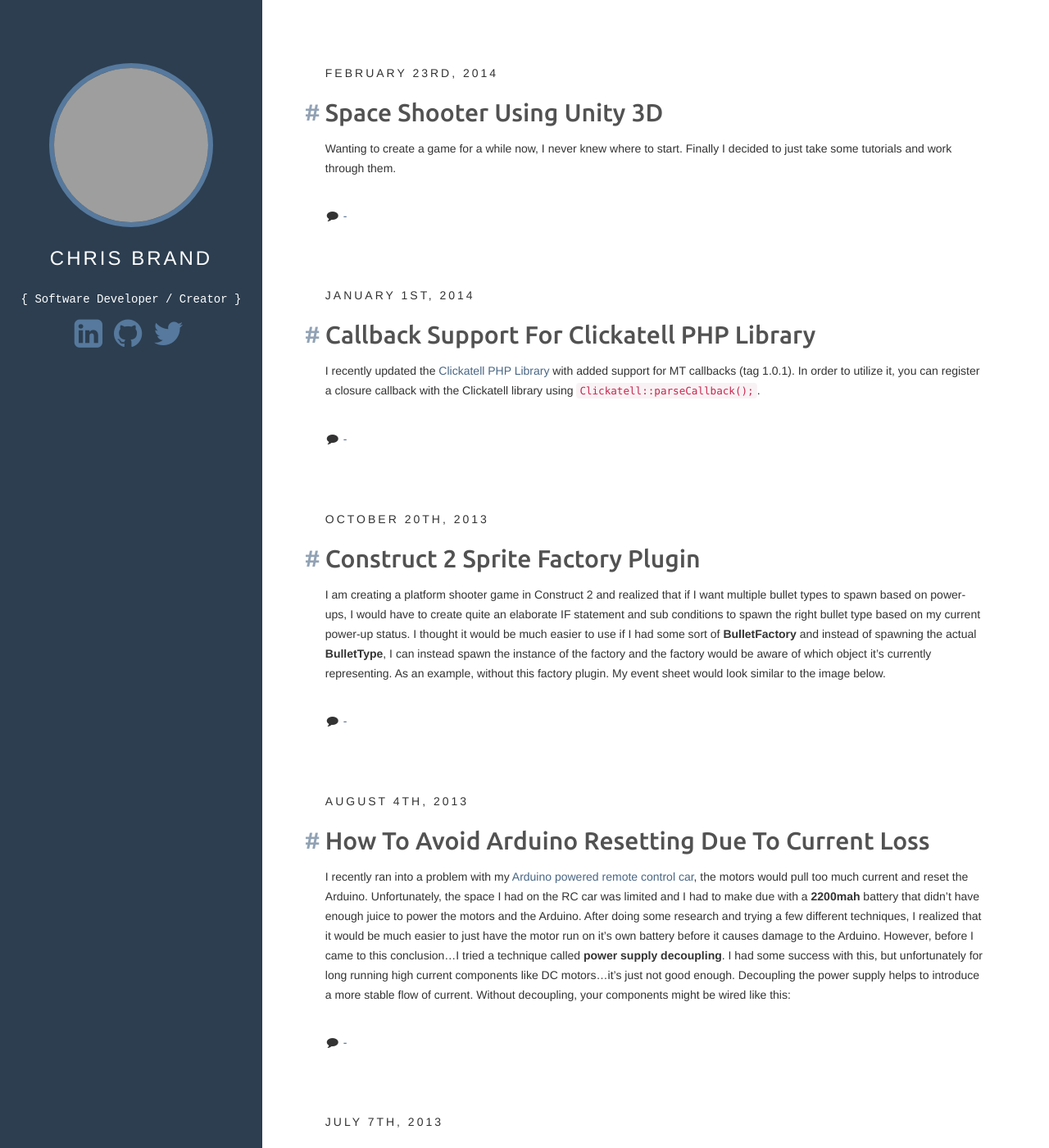
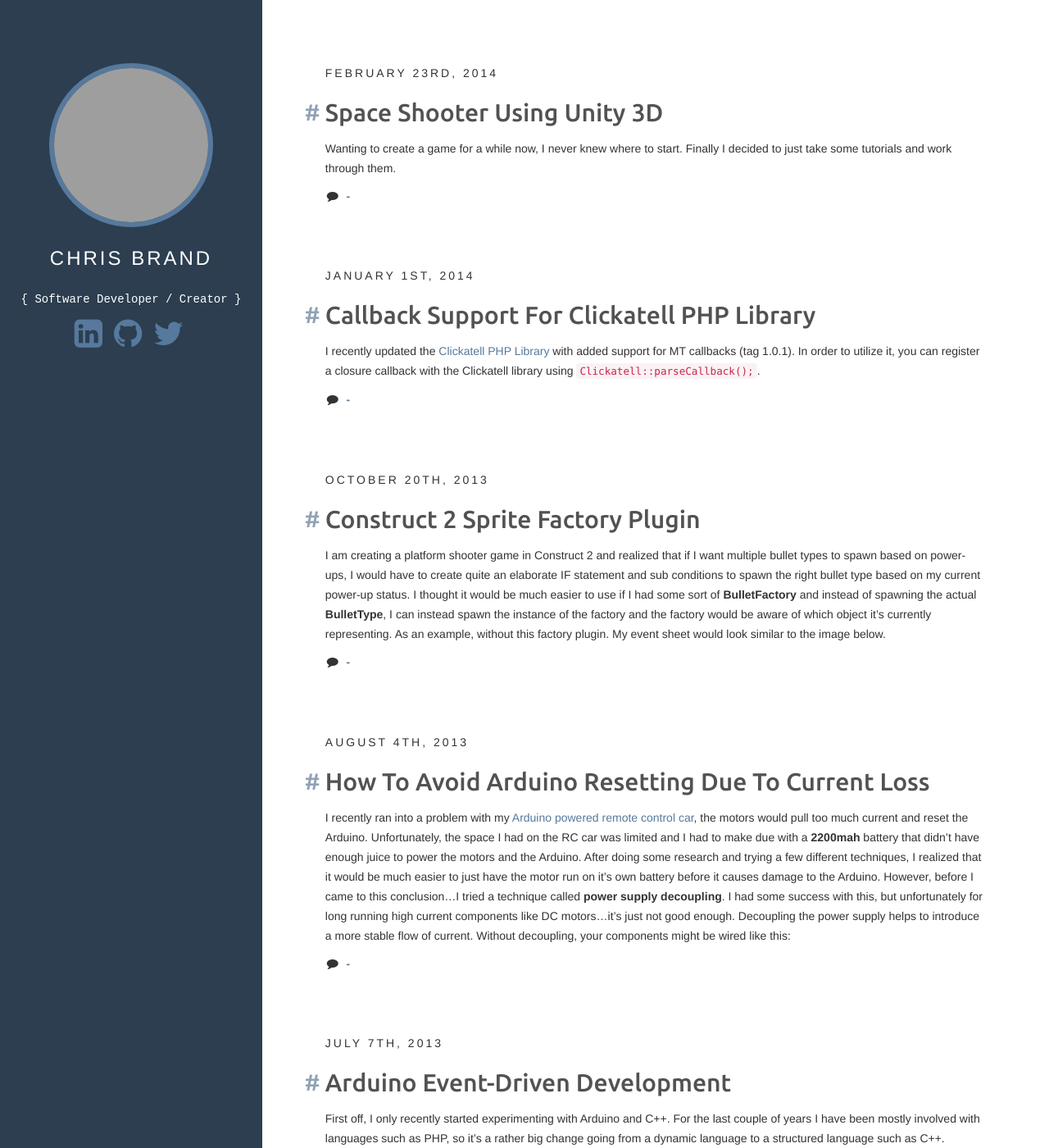
Before and after one commit to arcturial/arcturial.github.io, a Jekyll site: the page built from index.html, in a window 1280 px wide and 1400 px high. Shown: the whole window at 82% size. Built offline with Jekyll 4.4.1, drawn with Linux system fonts in a browser that asks for light colours; nearby versions of some CDN libraries; the list of posts is cut into pages by our own code; comment, search, counter and statistics services are not loaded; grey boxes are pictures that could not be loaded.

Commit message:
Change link colours and improve comment inline formatting.

```diff
--- a/css/main.scss
+++ b/css/main.scss
@@ -18,7 +18,7 @@
 
 a
 {
-    color: $blue-link;
+    color: $blue-social;
     transition: color 0.1s ease-in 0s;
 }
 
--- a/index.html
+++ b/index.html
@@ -26,8 +26,7 @@
         {{ post.excerpt }}
     </div>
 
-    <br/>
-    <span><i class="fa fa-fw fa-comment"></i>&nbsp;<a href="{{ site.baseurl }}{{ post.url }}#disqus_thread">-</a></span>
+    <span><i class="fa fa-fw fa-comment"></i>&nbsp;&nbsp;<strong><a href="{{ site.baseurl }}{{ post.url }}#disqus_thread">-</a></strong></span>
 
 </article>
 {% endfor %}
```
